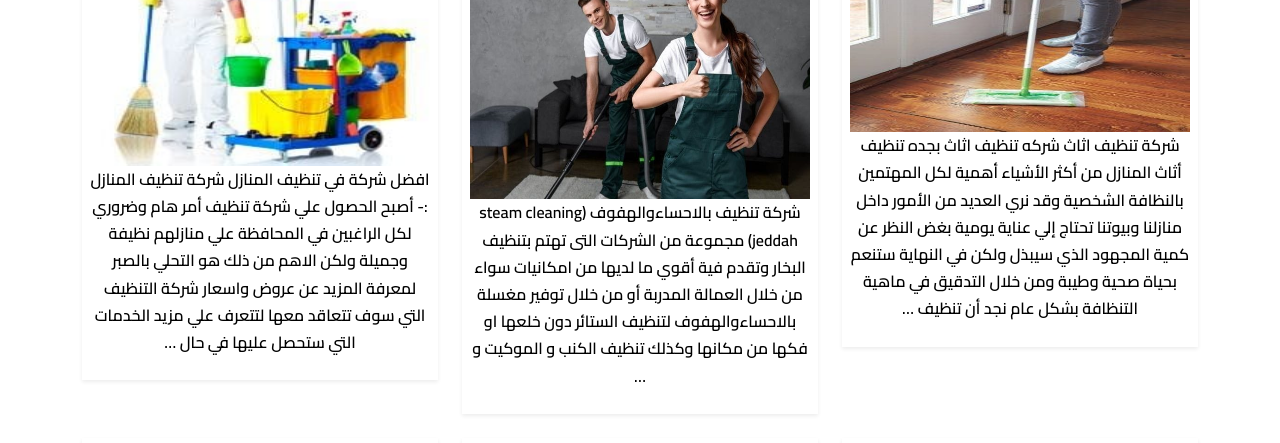
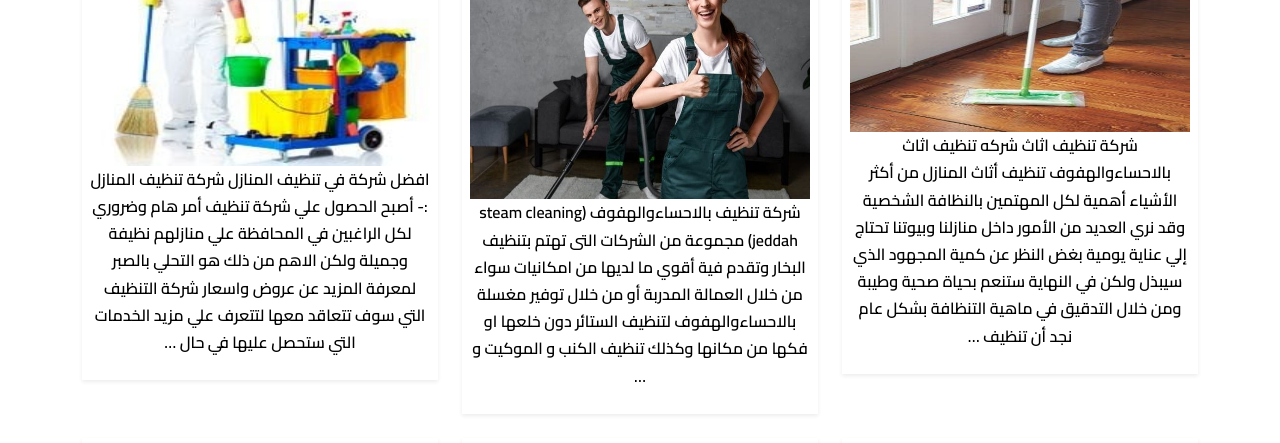
Before and after one commit to AbdallhElzayat2020/Elmutawakel-main, a plain HTML site: page pages/services5.html in a window 1280 px wide. Shown: the part 1580-2023 px from the top of the page. Drawn offline with Linux system fonts and the light colour scheme; files whose address does not match are found by name.

Commit message:
Add files via upload

```diff
--- a/pages/services5.html
+++ b/pages/services5.html
@@ -154,7 +154,7 @@
                 alt=""
               >
               <p class="text-center">
-                شركة تنظيف اثاث شركه تنظيف اثاث بجده تنظيف أثاث المنازل من أكثر
+                شركة تنظيف اثاث شركه تنظيف اثاث بالاحساءوالهفوف تنظيف أثاث المنازل من أكثر
                 الأشياء أهمية لكل المهتمين بالنظافة الشخصية وقد نري العديد من
                 الأمور داخل منازلنا وبيوتنا تحتاج إلي عناية يومية بغض النظر عن
                 كمية المجهود الذي سيبذل ولكن في النهاية ستنعم بحياة صحية وطيبة
```
